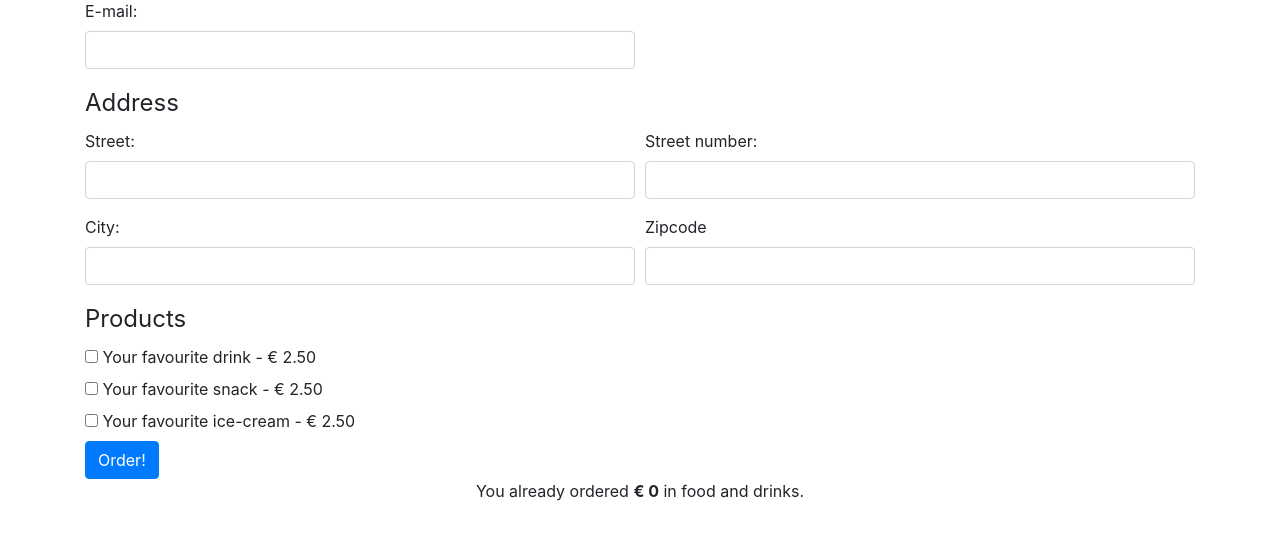
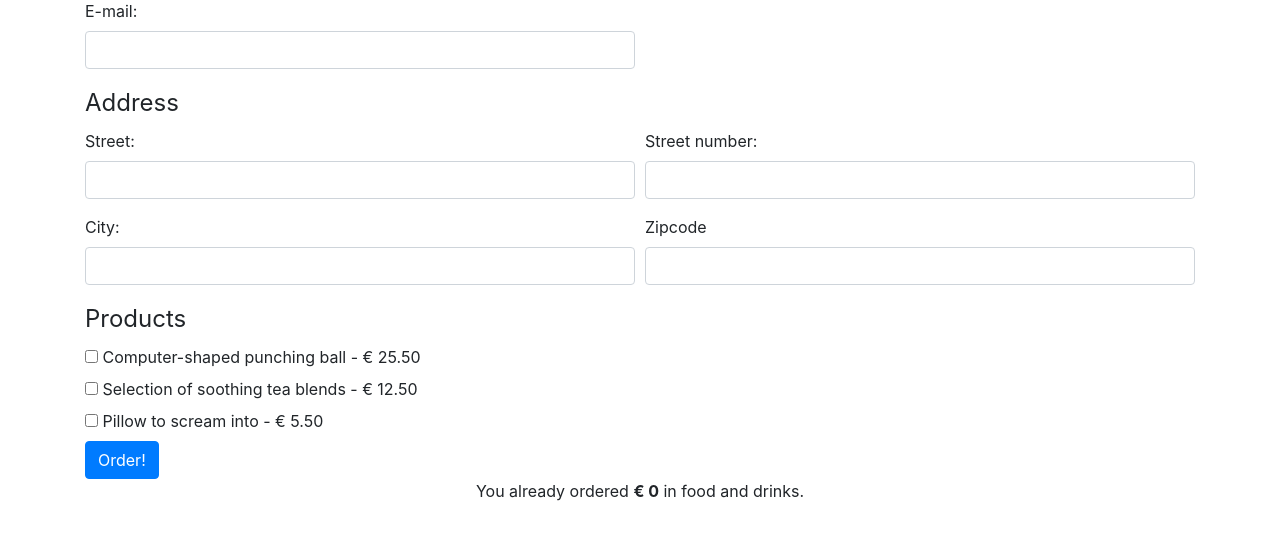
Before and after one commit to becodeorg/Verou-5-the-order-form-anaissnnk, a PHP site: page / in a window 1280 px wide. Shown: the part 57-597 px from the top of the page. Run offline with PHP 8.4, Linux system fonts and the light colour scheme.

Commit message:
Change products content name

```diff
--- a/index.php
+++ b/index.php
@@ -12,7 +12,7 @@ session_start();
 // Store the current input data in the session
 $_SESSION['input_data'] = $_POST;
 
-// Use the current input data, if available
+// Use the current input data, if available, otherwise return empty string
 $inputData = $_SESSION['input_data'] ?? [];
 
 // Use this function when you need to need an overview of these variables
@@ -28,9 +28,9 @@ function whatIsHappening() {
 }
 
 $products = [
-    ['name' => 'Your favourite drink', 'price' => 2.5],
-    ['name' => 'Your favourite snack', 'price' => 2.5],
-    ['name' => 'Your favourite ice-cream', 'price' => 2.5],
+    ['name' => 'Computer-shaped punching ball', 'price' => 25.5],
+    ['name' => 'Selection of soothing tea blends', 'price' => 12.5],
+    ['name' => 'Pillow to scream into', 'price' => 5.5],
 ];
 
 $totalValue = 0;
```
